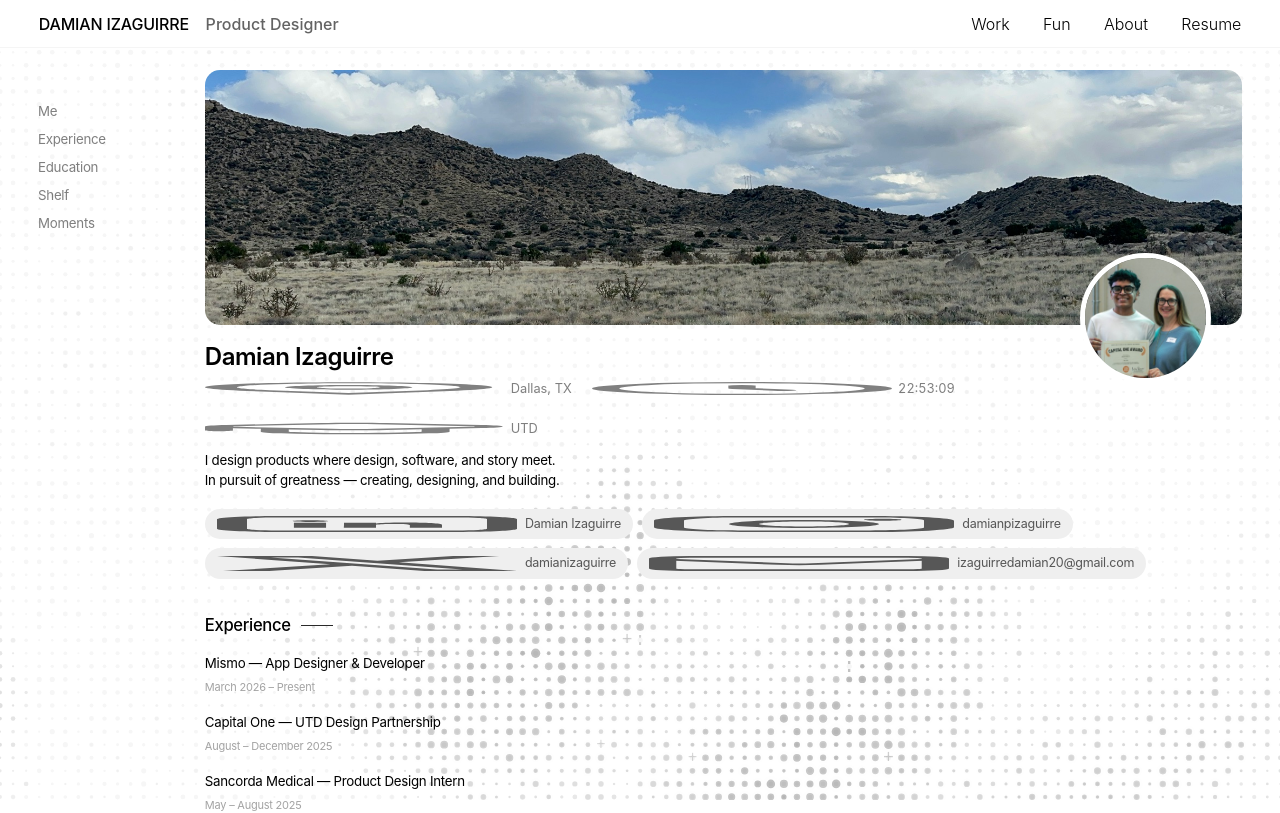
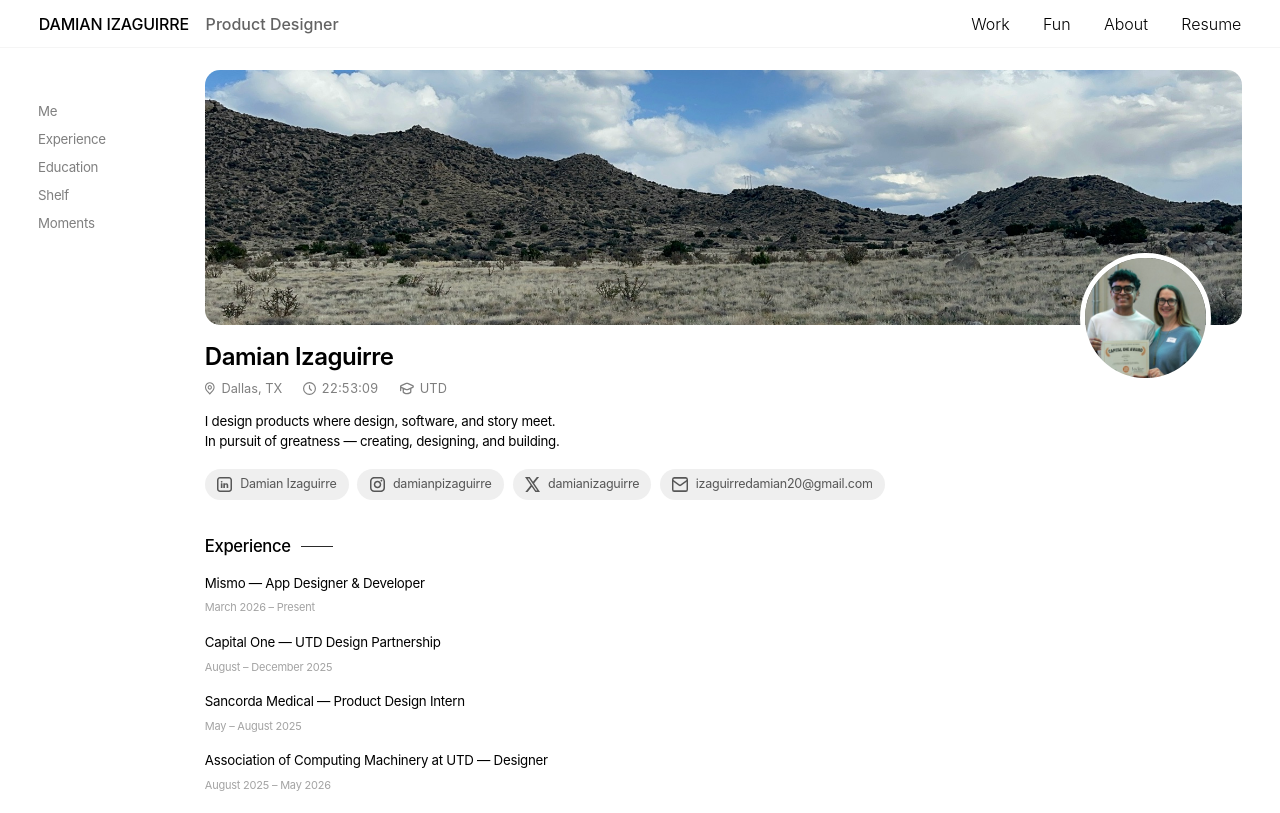
Before and after one commit to damianizaguirre/2026-Portfolio, a Next.js app: page /about in a window 1280 px wide. Shown: the top 813 px of the page. Built offline with nearby package versions, Linux system fonts and the light colour scheme.

Commit message:
fix: move particle bg to home only, fix svg icon sizing on about page

```diff
--- a/src/app/about/page.tsx
+++ b/src/app/about/page.tsx
@@ -32,8 +32,6 @@ const experience = [
   { role: "Association of Computing Machinery at UTD — Designer",           period: "August 2025 – May 2026" },
 ];
 
-// Positions from Figma (1920px canvas), relative to content column at x=307
-// y values offset +40 so minimum y=0 (Figma has rows starting at y=-40)
 const moments = [
   { src: "/about/m1.jpg",       w: 189, h: 252, x: 50,   y: 40  },
   { src: "/about/m2.jpg",       w: 189, h: 252, x: 342,  y: 20  },
@@ -109,13 +107,11 @@ export default function About() {
         {/* Main content column */}
         <main className="flex-1 min-w-0" style={{ paddingRight: "clamp(20px, 2.97vw, 57px)" }}>
 
-          {/* Hero: banner + profile circle (position:relative so circle can overlap banner bottom) */}
           <section
             id="me"
             className="relative"
             style={{ paddingTop: "clamp(16px, 1.72vw, 33px)" }}
           >
-            {/* Banner image */}
             <div
               className="relative overflow-hidden"
               style={{ height: "clamp(160px, 19.9vw, 382px)", borderRadius: "15px" }}
@@ -129,7 +125,6 @@ export default function About() {
               />
             </div>
 
-            {/* Profile circle — absolute within section, overlaps banner bottom-right */}
             <div
               className="absolute overflow-hidden"
               style={{
@@ -146,7 +141,6 @@ export default function About() {
             </div>
           </section>
 
-          {/* Identity — name, tags, bio, social pills */}
           <section
             style={{
               paddingTop: "clamp(12px, 1.09vw, 21px)",
@@ -164,7 +158,7 @@ export default function About() {
               Damian Izaguirre
             </h1>
 
-            {/* Tags row: location / clock / UTD */}
+            {/* Tags row: location / clock / UTD — explicit w+h to fix SVG intrinsic-size issue */}
             <div
               className="flex flex-wrap items-center"
               style={{
@@ -176,22 +170,21 @@ export default function About() {
             >
               <span className="flex items-center" style={{ gap: "6px" }}>
                 {/* eslint-disable-next-line @next/next/no-img-element */}
-                <img src="/about/icon-location.svg" alt="" style={{ height: "1em", width: "auto" }} />
+                <img src="/about/icon-location.svg" alt="" style={{ height: "1em", width: "0.833em", flexShrink: 0 }} />
                 Dallas, TX
               </span>
               <span className="flex items-center" style={{ gap: "6px" }}>
                 {/* eslint-disable-next-line @next/next/no-img-element */}
-                <img src="/about/icon-clock.svg" alt="" style={{ height: "1em", width: "auto" }} />
+                <img src="/about/icon-clock.svg" alt="" style={{ height: "1em", width: "1em", flexShrink: 0 }} />
                 <DallasTime />
               </span>
               <span className="flex items-center" style={{ gap: "6px" }}>
                 {/* eslint-disable-next-line @next/next/no-img-element */}
-                <img src="/about/icon-utd.svg" alt="" style={{ height: "1em", width: "auto" }} />
+                <img src="/about/icon-utd.svg" alt="" style={{ height: "1em", width: "1.111em", flexShrink: 0 }} />
                 UTD
               </span>
             </div>
 
-            {/* Bio */}
             <p
               className="text-black"
               style={{
@@ -229,14 +222,13 @@ export default function About() {
                   }}
                 >
                   {/* eslint-disable-next-line @next/next/no-img-element */}
-                  <img src={icon} alt="" style={{ height: "clamp(14px, 1.2vw, 23px)", width: "auto" }} />
+                  <img src={icon} alt="" style={{ height: "clamp(14px, 1.2vw, 23px)", width: "clamp(14px, 1.2vw, 23px)", flexShrink: 0 }} />
                   {label}
                 </a>
               ))}
             </div>
           </section>
 
-          {/* Experience */}
           <section id="experience" style={{ paddingBottom: "clamp(24px, 2.9vw, 56px)" }}>
             <SectionHeader title="Experience" />
             <div className="flex flex-col" style={{ gap: "clamp(16px, 1.35vw, 26px)" }}>
@@ -253,7 +245,6 @@ export default function About() {
             </div>
           </section>
 
-          {/* Education */}
           <section id="education" style={{ paddingBottom: "clamp(24px, 2.9vw, 56px)" }}>
             <SectionHeader title="Education" />
             <p className="text-black" style={{ fontSize: "clamp(13px, 1.04vw, 20px)", letterSpacing: "-0.02em" }}>
@@ -262,8 +253,6 @@ export default function About() {
             <p style={{ fontSize: "clamp(11px, 0.83vw, 16px)", color: "#a3a3a3", letterSpacing: "-0.02em", marginTop: "clamp(3px, 0.42vw, 8px)" }}>
               August 2022 – May 2026
             </p>
-
-            {/* Certifications */}
             <div style={{ marginTop: "clamp(20px, 1.98vw, 38px)" }}>
               <SectionHeader title="Certifications" />
               <p className="text-black" style={{ fontSize: "clamp(13px, 1.04vw, 20px)", letterSpacing: "-0.02em" }}>
@@ -275,11 +264,8 @@ export default function About() {
             </div>
           </section>
 
-          {/* Shelf */}
           <section id="shelf" style={{ paddingBottom: "clamp(28px, 2.9vw, 56px)" }}>
             <SectionHeader title="Shelf" />
-
-            {/* Spotify */}
             <p className="text-black" style={{ fontSize: "clamp(13px, 1.04vw, 20px)", letterSpacing: "-0.02em" }}>My recent listens.</p>
             <p style={{ fontSize: "clamp(11px, 0.83vw, 16px)", color: "#a3a3a3", letterSpacing: "-0.02em", marginTop: "clamp(2px, 0.2vw, 4px)", marginBottom: "clamp(12px, 1.25vw, 24px)" }}>
               Spotify
@@ -300,8 +286,6 @@ export default function About() {
                 ))}
               </div>
             </div>
-
-            {/* Letterboxd */}
             <p className="text-black" style={{ fontSize: "clamp(13px, 1.04vw, 20px)", letterSpacing: "-0.02em" }}>Some of my favorite movies.</p>
             <p style={{ fontSize: "clamp(11px, 0.83vw, 16px)", color: "#a3a3a3", letterSpacing: "-0.02em", marginTop: "clamp(2px, 0.2vw, 4px)", marginBottom: "clamp(12px, 1.25vw, 24px)" }}>
               Letterboxd
@@ -323,15 +307,12 @@ export default function About() {
             </div>
           </section>
 
-          {/* Moments */}
           <section id="moments" style={{ paddingBottom: "clamp(40px, 4vw, 80px)" }}>
             <SectionHeader title="Moments" />
             <p className="text-black" style={{ fontSize: "clamp(13px, 1.04vw, 20px)", letterSpacing: "-0.02em" }}>Taken on my iPhone</p>
             <p style={{ fontSize: "clamp(11px, 0.83vw, 16px)", color: "#a3a3a3", letterSpacing: "-0.02em", marginTop: "clamp(2px, 0.2vw, 4px)", marginBottom: "clamp(16px, 1.2vw, 23px)" }}>
               @legoskateboard
             </p>
-
-            {/* Scattered grid — pixel-accurate from Figma, scrolls horizontally on narrow screens */}
             <div
               className="relative"
               style={{ height: "820px", overflowX: "auto", overflowY: "visible" }}
--- a/src/app/layout.tsx
+++ b/src/app/layout.tsx
@@ -1,7 +1,6 @@
 import type { Metadata } from "next";
 import { Inter } from "next/font/google";
 import "./globals.css";
-import ParticleBackground from "@/components/ParticleBackground";
 
 const inter = Inter({
   subsets: ["latin"],
@@ -21,10 +20,7 @@ export default function RootLayout({
 }) {
   return (
     <html lang="en" className={inter.variable}>
-      <body>
-        <ParticleBackground />
-        {children}
-      </body>
+      <body>{children}</body>
     </html>
   );
 }
--- a/src/app/page.tsx
+++ b/src/app/page.tsx
@@ -2,6 +2,7 @@ import Navbar from "@/components/Navbar";
 import Footer from "@/components/Footer";
 import Link from "next/link";
 import Image from "next/image";
+import ParticleBackground from "@/components/ParticleBackground";
 
 function ProjectCard({
   href,
@@ -51,6 +52,7 @@ export default function Home() {
 
   return (
     <main className="min-h-screen">
+      <ParticleBackground />
       <Navbar />
 
       {/* Hero */}
@@ -95,7 +97,7 @@ export default function Home() {
           paddingBottom: "clamp(60px, 6vw, 115px)",
         }}
       >
-        {/* Top row — large left (~2fr) + portrait right (~1fr) */}
+        {/* Top row */}
         <div
           className="grid"
           style={{
@@ -121,7 +123,7 @@ export default function Home() {
           />
         </div>
 
-        {/* Bottom row — full width */}
+        {/* Bottom row */}
         <div style={{ marginTop: "var(--grid-gap)" }}>
           <ProjectCard
             href="/case-study/cbre"
```
